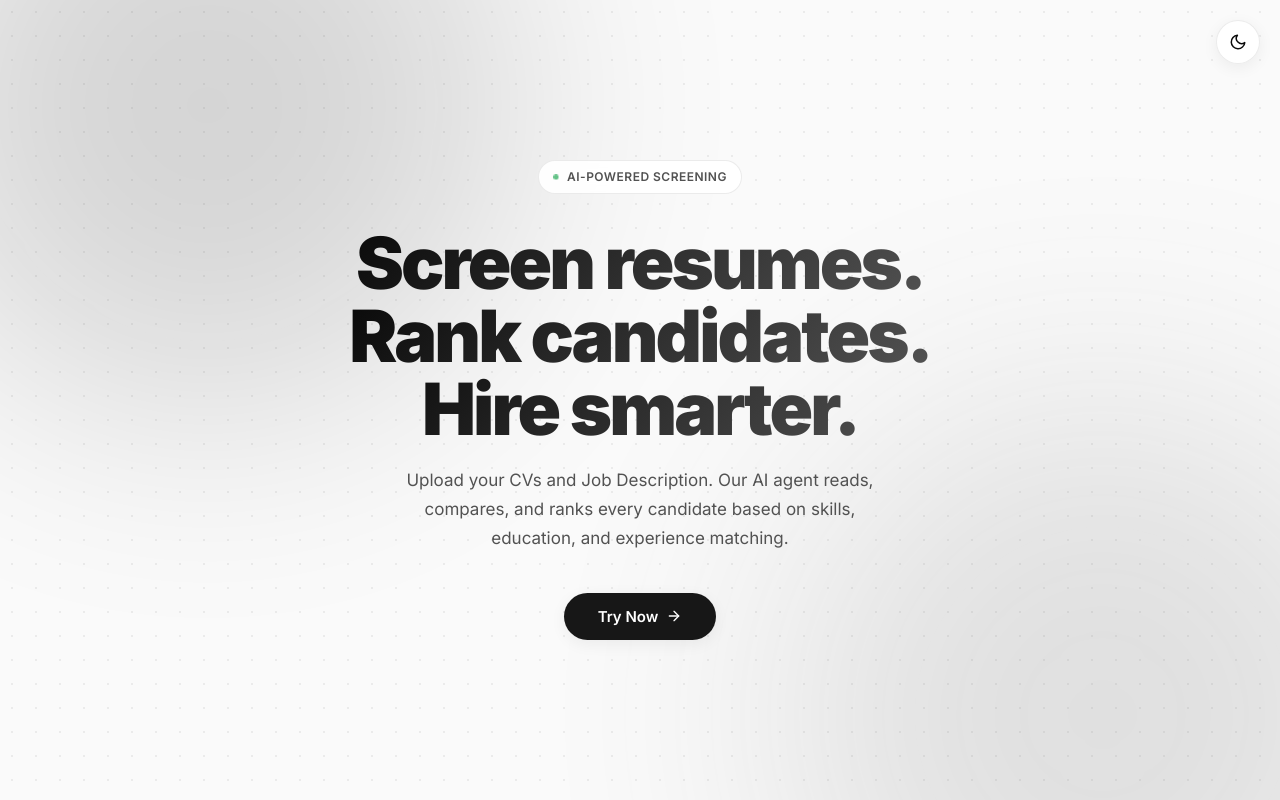
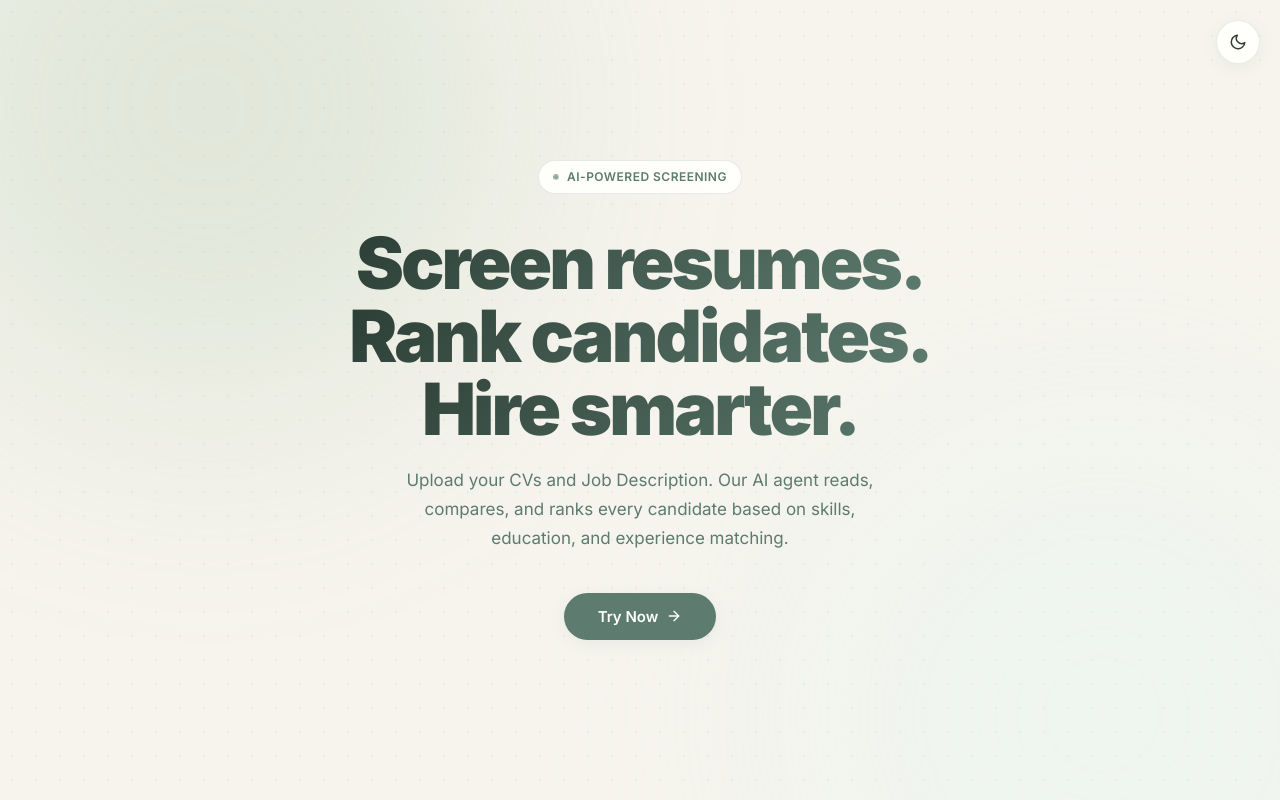
Before and after one commit to vietahnn/CV-Screening, a FastAPI app: page / in a window 1280 px wide. Run offline with FastAPI, Linux system fonts and the light colour scheme.

Commit message:
upgrade UI

```diff
--- a/src/template/main.html
+++ b/src/template/main.html
@@ -21,65 +21,69 @@
         }
 
         [data-theme="light"] {
-            --bg-primary: #fafafa;
+            --bg-primary: #f6f4ed;
             --bg-secondary: #ffffff;
-            --bg-tertiary: #f5f5f5;
-            --bg-elevated: rgba(255, 255, 255, 0.92);
-            --bg-input: #f9f9f9;
-            --text-primary: #0a0a0a;
-            --text-secondary: #525252;
-            --text-tertiary: #a3a3a3;
-            --border-primary: rgba(0, 0, 0, 0.08);
-            --border-secondary: rgba(0, 0, 0, 0.04);
-            --accent: #171717;
-            --accent-hover: #262626;
+            --bg-tertiary: #EAE7D6;
+            --bg-elevated: rgba(255, 255, 252, 0.92);
+            --bg-input: #f2f0e8;
+            --text-primary: #2c3e36;
+            --text-secondary: #5D7B6F;
+            --text-tertiary: #8fa89c;
+            --border-primary: rgba(93, 123, 111, 0.15);
+            --border-secondary: rgba(93, 123, 111, 0.08);
+            --accent: #5D7B6F;
+            --accent-hover: #4a6a5e;
             --accent-text: #ffffff;
-            --accent-subtle: rgba(0, 0, 0, 0.05);
-            --success: #16a34a;
-            --success-bg: rgba(22, 163, 74, 0.08);
-            --warning: #ca8a04;
-            --warning-bg: rgba(202, 138, 4, 0.08);
-            --error: #dc2626;
-            --error-bg: rgba(220, 38, 38, 0.06);
-            --info: #2563eb;
-            --info-bg: rgba(37, 99, 235, 0.06);
-            --shadow-sm: 0 1px 2px rgba(0,0,0,0.04);
-            --shadow-md: 0 4px 16px rgba(0,0,0,0.06);
-            --shadow-lg: 0 12px 40px rgba(0,0,0,0.08);
-            --code-bg: #1a1a2e;
-            --code-text: #e2e8f0;
-            --dot-color: rgba(0, 0, 0, 0.06);
+            --accent-subtle: rgba(93, 123, 111, 0.08);
+            --success: #5D7B6F;
+            --success-bg: rgba(93, 123, 111, 0.1);
+            --warning: #b8960c;
+            --warning-bg: rgba(184, 150, 12, 0.1);
+            --error: #c0392b;
+            --error-bg: rgba(192, 57, 43, 0.08);
+            --info: #5D7B6F;
+            --info-bg: rgba(93, 123, 111, 0.08);
+            --shadow-sm: 0 1px 3px rgba(93, 123, 111, 0.06);
+            --shadow-md: 0 4px 16px rgba(93, 123, 111, 0.08);
+            --shadow-lg: 0 12px 40px rgba(93, 123, 111, 0.12);
+            --code-bg: #2c3e36;
+            --code-text: #D7F9FA;
+            --dot-color: rgba(93, 123, 111, 0.08);
+            --glow-1: #A4C3A2;
+            --glow-2: #D7F9FA;
         }
 
         [data-theme="dark"] {
-            --bg-primary: #0a0a0a;
-            --bg-secondary: #141414;
-            --bg-tertiary: #1a1a1a;
-            --bg-elevated: rgba(20, 20, 20, 0.92);
-            --bg-input: #1a1a1a;
-            --text-primary: #fafafa;
-            --text-secondary: #a3a3a3;
-            --text-tertiary: #525252;
-            --border-primary: rgba(255, 255, 255, 0.08);
-            --border-secondary: rgba(255, 255, 255, 0.04);
-            --accent: #fafafa;
-            --accent-hover: #e5e5e5;
-            --accent-text: #0a0a0a;
-            --accent-subtle: rgba(255, 255, 255, 0.06);
-            --success: #22c55e;
-            --success-bg: rgba(34, 197, 94, 0.1);
-            --warning: #eab308;
-            --warning-bg: rgba(234, 179, 8, 0.1);
-            --error: #ef4444;
-            --error-bg: rgba(239, 68, 68, 0.08);
-            --info: #3b82f6;
-            --info-bg: rgba(59, 130, 246, 0.08);
-            --shadow-sm: 0 1px 2px rgba(0,0,0,0.2);
-            --shadow-md: 0 4px 16px rgba(0,0,0,0.3);
-            --shadow-lg: 0 12px 40px rgba(0,0,0,0.4);
-            --code-bg: #0d0d1a;
-            --code-text: #e2e8f0;
-            --dot-color: rgba(255, 255, 255, 0.04);
+            --bg-primary: #1a2820;
+            --bg-secondary: #1f3028;
+            --bg-tertiary: #253830;
+            --bg-elevated: rgba(31, 48, 40, 0.94);
+            --bg-input: #253830;
+            --text-primary: #EAE7D6;
+            --text-secondary: #B0D4B8;
+            --text-tertiary: #7a9e88;
+            --border-primary: rgba(176, 212, 184, 0.15);
+            --border-secondary: rgba(176, 212, 184, 0.08);
+            --accent: #A4C3A2;
+            --accent-hover: #B0D4B8;
+            --accent-text: #1a2820;
+            --accent-subtle: rgba(164, 195, 162, 0.1);
+            --success: #A4C3A2;
+            --success-bg: rgba(164, 195, 162, 0.12);
+            --warning: #e6c84d;
+            --warning-bg: rgba(230, 200, 77, 0.12);
+            --error: #e87c73;
+            --error-bg: rgba(232, 124, 115, 0.1);
+            --info: #D7F9FA;
+            --info-bg: rgba(215, 249, 250, 0.08);
+            --shadow-sm: 0 1px 3px rgba(0,0,0,0.25);
+            --shadow-md: 0 4px 16px rgba(0,0,0,0.35);
+            --shadow-lg: 0 12px 40px rgba(0,0,0,0.45);
+            --code-bg: #142018;
+            --code-text: #D7F9FA;
+            --dot-color: rgba(164, 195, 162, 0.06);
+            --glow-1: #5D7B6F;
+            --glow-2: #A4C3A2;
         }
 
         /* ===== RESET ===== */
@@ -153,8 +157,8 @@
             animation: glowFloat 8s ease-in-out infinite;
             z-index: 0;
         }
-        .intro-glow--1 { background: var(--text-primary); top: -200px; left: -100px; }
-        .intro-glow--2 { background: var(--text-secondary); bottom: -200px; right: -100px; animation-delay: -4s; }
+        .intro-glow--1 { background: var(--glow-1); top: -200px; left: -100px; opacity: 0.25; }
+        .intro-glow--2 { background: var(--glow-2); bottom: -200px; right: -100px; animation-delay: -4s; opacity: 0.2; }
 
         @keyframes glowFloat {
             0%, 100% { transform: translate(0, 0) scale(1); }
@@ -601,8 +605,14 @@
             <span>CV Screening</span>
         </div>
         <div class="topbar-right">
-            <a class="btn btn-soft btn-sm" href="/dev_mode" target="_blank">/dev_mode</a>
-            <a class="btn btn-soft btn-sm" href="/cost" target="_blank">/cost</a>
+            <a class="btn btn-soft btn-sm" href="/dev_mode" target="_blank">
+                <svg width="14" height="14" viewBox="0 0 24 24" fill="none" stroke="currentColor" stroke-width="2" stroke-linecap="round" stroke-linejoin="round"><polyline points="16 18 22 12 16 6"/><polyline points="8 6 2 12 8 18"/></svg>
+                Dev Mode
+            </a>
+            <a class="btn btn-soft btn-sm" href="/cost" target="_blank">
+                <svg width="14" height="14" viewBox="0 0 24 24" fill="none" stroke="currentColor" stroke-width="2" stroke-linecap="round" stroke-linejoin="round"><line x1="12" y1="1" x2="12" y2="23"/><path d="M17 5H9.5a3.5 3.5 0 0 0 0 7h5a3.5 3.5 0 0 1 0 7H6"/></svg>
+                Cost
+            </a>
         </div>
     </nav>
 
@@ -664,7 +674,6 @@
         <div class="zone-body">
             <div class="zone-actions">
                 <button type="button" class="btn btn-primary btn-sm" id="runBtn" disabled>Run Screening</button>
-                <button type="button" class="btn btn-soft btn-sm" id="rawBtn" disabled>Raw JSON</button>
                 <button type="button" class="btn btn-soft btn-sm" id="costBtn" disabled>Cost</button>
                 <button type="button" class="btn btn-soft btn-sm" id="rejBtn" disabled>Rejected</button>
             </div>
@@ -704,10 +713,6 @@
         <div id="rejArea"></div>
     </div>
 
-    <div id="rawWrap" class="sec-block hidden">
-        <h4>Raw Result</h4>
-        <pre class="raw-pre" id="rawArea"></pre>
-    </div>
 
     <div id="resArea"></div>
 
@@ -747,22 +752,21 @@ function toggleZone(id) { document.getElementById(id).classList.toggle('open');
 const $ = id => document.getElementById(id);
 const cvForm=$('cvForm'), cvFiles=$('cvFiles'), jdForm=$('jdForm'), jdFile=$('jdFile');
 const cvBtn=$('cvBtn'), jdBtn=$('jdBtn'), runBtn=$('runBtn');
-const rawBtn=$('rawBtn'), costBtn=$('costBtn'), rejBtn=$('rejBtn');
+const costBtn=$('costBtn'), rejBtn=$('rejBtn');
 const curId=$('curId'), jdStatusEl=$('jdStatus');
 const jdArea=$('jdArea'), resArea=$('resArea'), resSub=$('resSub'), resCount=$('resCount');
-const rawWrap=$('rawWrap'), rawArea=$('rawArea');
 const costWrap=$('costWrap'), costArea=$('costArea'), costCnt=$('costCnt');
 const rejWrap=$('rejWrap'), rejArea=$('rejArea'), rejCnt=$('rejCnt');
 const toastBox=$('toastBox');
 const step1=$('step1'), step2=$('step2'), step3=$('step3');
 
 let uid=null, jdDone=false, hasResults=false;
-let jdInfo=null, rawData=null, costData=null, rejectedCvs=[];
-let rawVis=false, costVis=false, rejVis=false;
+let jdInfo=null, costData=null, rejectedCvs=[];
+let costVis=false, rejVis=false;
 
 function sync() {
     jdBtn.disabled=!uid; runBtn.disabled=!jdDone;
-    rawBtn.disabled=!rawData; costBtn.disabled=false; rejBtn.disabled=!rejectedCvs.length;
+    costBtn.disabled=false; rejBtn.disabled=!rejectedCvs.length;
     curId.textContent=uid??'—';
     jdStatusEl.textContent=jdDone?'Uploaded':'Not uploaded';
     step1.className='step'+(uid?' done':' active');
@@ -814,7 +818,6 @@ function normResult(d){
 }
 
 /* === Render === */
-function renderRaw(d){rawData=d;rawArea.textContent=JSON.stringify(d??[],null,2);rawBtn.disabled=!rawData;}
 function renderJd(ji,cands){
     jdInfo=ji;
     if(!ji){jdArea.className='empty';jdArea.textContent='No JD to display.';return;}
@@ -917,7 +920,7 @@ function renderAll(data){
     const{jdInfo:ji,candidates}=normResult(data);
     const sorted=candidates.sort((a,b)=>Number(b.final_score?.overall_score??0)-Number(a.final_score?.overall_score??0));
     hasResults=sorted.length>0;
-    renderJd(ji,sorted);renderRaw(data);renderRej(data);
+    renderJd(ji,sorted);renderRej(data);
     resArea.innerHTML='';resCount.textContent=`${sorted.length} candidate${sorted.length!==1?'s':''}`;
     resCount.className=`pill ${sorted.length?'pill-ok':'pill-mute'}`;
     resSub.textContent=sorted.length?`${sorted.length} candidate(s) ranked by overall score.`:'No candidates to display yet.';
@@ -926,7 +929,6 @@ function renderAll(data){
 }
 
 /* === Toggle sections === */
-rawBtn.onclick=()=>{if(!rawData)return;rawVis=!rawVis;rawWrap.classList.toggle('hidden',!rawVis);rawBtn.textContent=rawVis?'Hide JSON':'Raw JSON';};
 costBtn.onclick=async()=>{
     if(costVis){costVis=false;costWrap.classList.add('hidden');costBtn.textContent='Cost';return;}
     costBtn.disabled=true;costBtn.textContent='Loading...';
```
